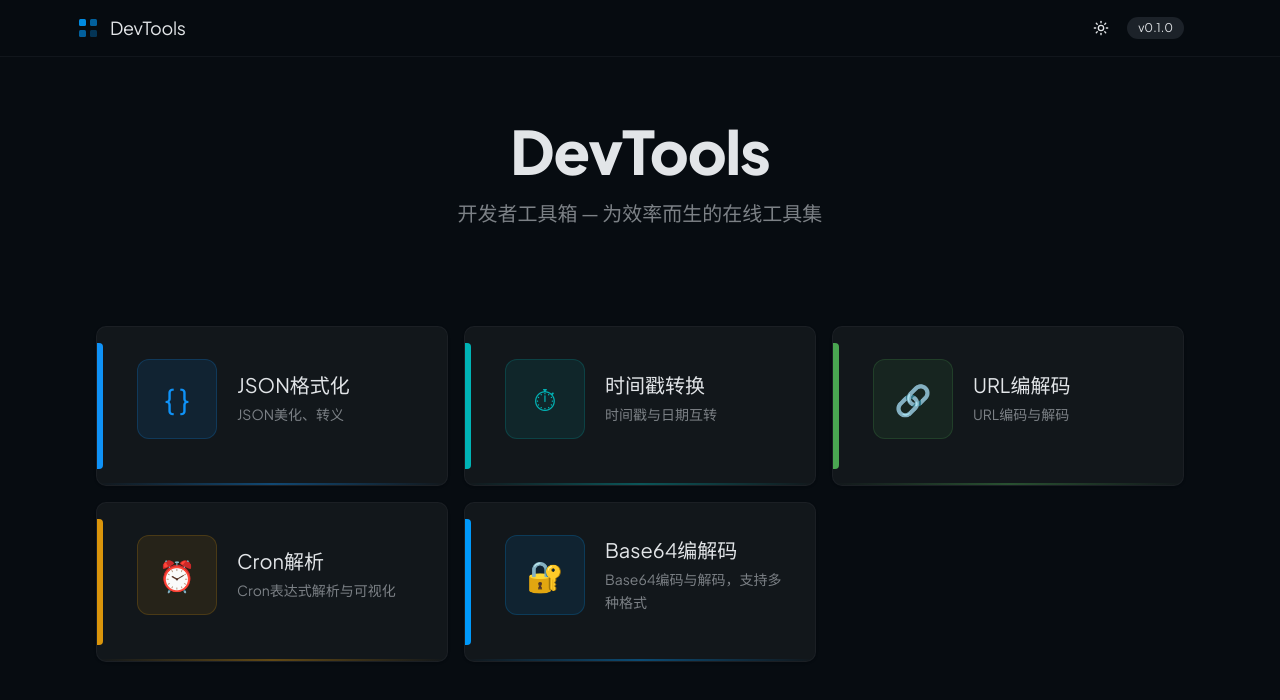
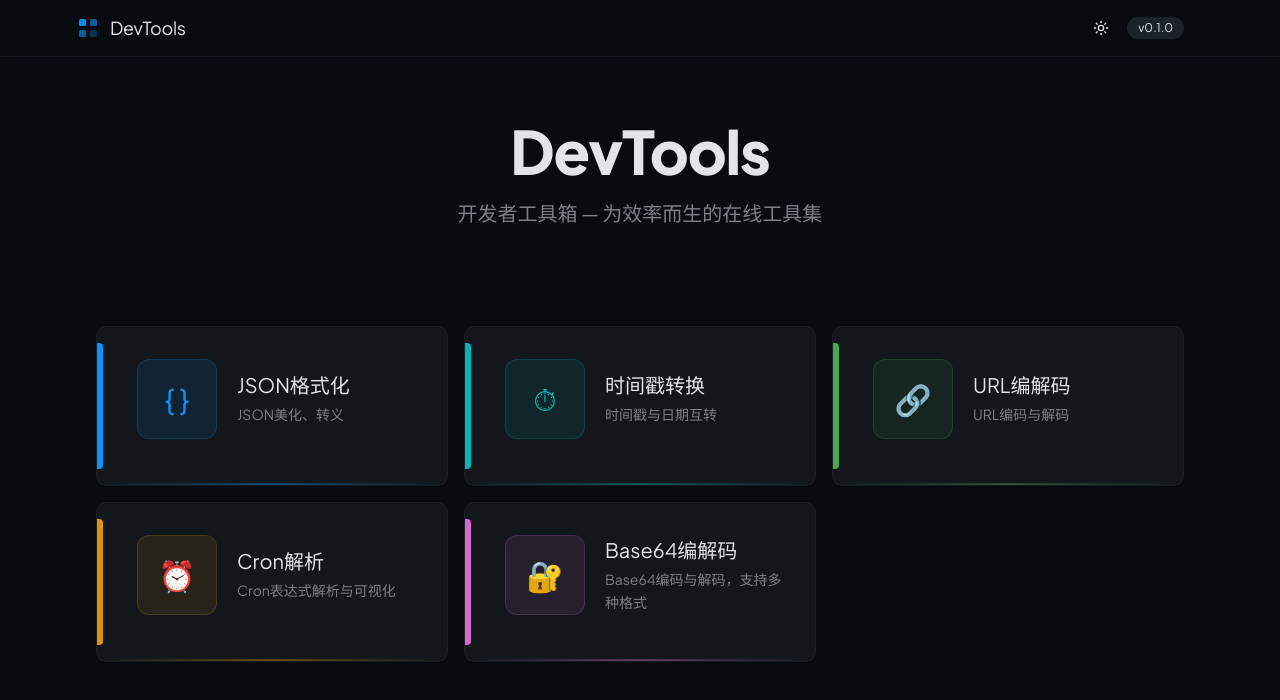
Before and after one commit to phycholee/dev-tools, a Vue app: page / in a window 1280 px wide. Shown: the top 700 px of the page. Built offline with nearby package versions, Linux system fonts and the light colour scheme.

Commit message:
fix(base64-codec): add color mapping to ToolCard component

```diff
--- a/src/components/common/ToolCard.vue
+++ b/src/components/common/ToolCard.vue
@@ -60,6 +60,7 @@ const toolAccentClass = computed(() => {
     'timestamp-converter': 'bg-tool-timestamp',
     'url-codec': 'bg-tool-url',
     'cron-parser': 'bg-tool-cron',
+    'base64-codec': 'bg-tool-base64',
   }
   return colorMap[props.tool.id] || 'bg-brand'
 })
@@ -70,6 +71,7 @@ const toolGlowClass = computed(() => {
     'timestamp-converter': 'bg-gradient-to-r from-transparent via-tool-timestamp to-transparent',
     'url-codec': 'bg-gradient-to-r from-transparent via-tool-url to-transparent',
     'cron-parser': 'bg-gradient-to-r from-transparent via-tool-cron to-transparent',
+    'base64-codec': 'bg-gradient-to-r from-transparent via-tool-base64 to-transparent',
   }
   return colorMap[props.tool.id] || 'bg-gradient-to-r from-transparent via-brand to-transparent'
 })
@@ -80,6 +82,7 @@ const toolIconContainerClass = computed(() => {
     'timestamp-converter': 'bg-tool-timestamp/10 border-tool-timestamp/20',
     'url-codec': 'bg-tool-url/10 border-tool-url/20',
     'cron-parser': 'bg-tool-cron/10 border-tool-cron/20',
+    'base64-codec': 'bg-tool-base64/10 border-tool-base64/20',
   }
   return colorMap[props.tool.id] || 'bg-brand/10 border-brand/20'
 })
@@ -90,6 +93,7 @@ const toolIconClass = computed(() => {
     'timestamp-converter': 'text-tool-timestamp',
     'url-codec': 'text-tool-url',
     'cron-parser': 'text-tool-cron',
+    'base64-codec': 'text-tool-base64',
   }
   return colorMap[props.tool.id] || 'text-brand'
 })
```
